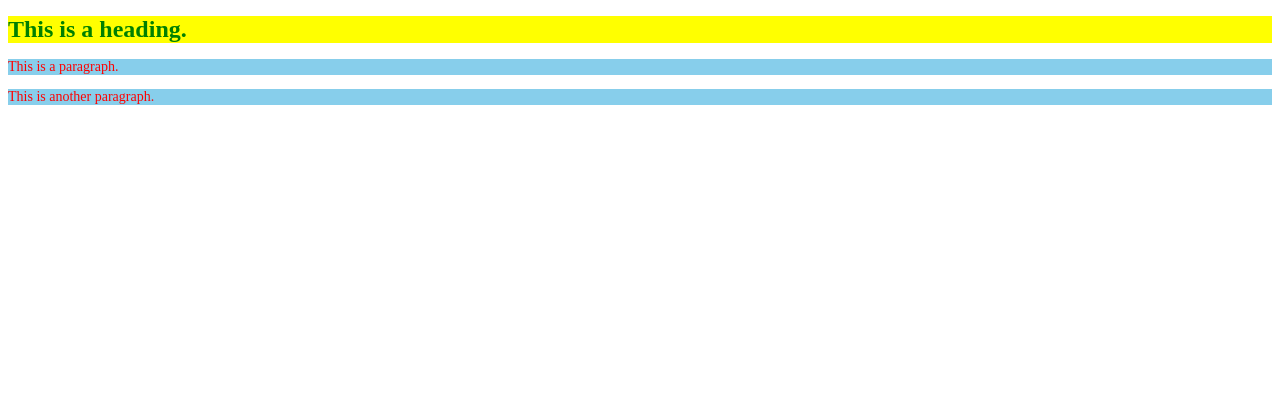
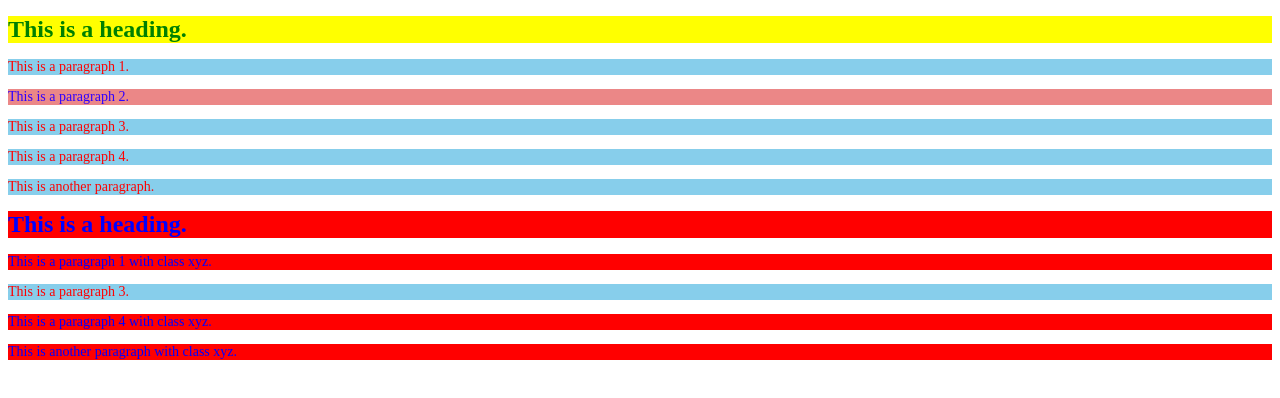
Before and after one commit to harinandan2000/Web-Development-Training, a plain HTML site: page Training/sample.html in a window 1280 px wide. Drawn offline with Linux system fonts and the light colour scheme; files that its build step writes are made by us from their sources.

Commit message:
File Update commit

```diff
--- a/Project/CSS/style.css
+++ /dev/null
@@ -1,11 +0,0 @@
-
-        h1 {
-           color: green;
-           background-color: yellow;
-           font-size: 24px;
-        }
-        p {
-            color: red;
-            background-color: skyblue;
-            font-size: 14px;
-        }
--- a/Training/sample.html
+++ b/Training/sample.html
@@ -4,12 +4,28 @@
     <meta charset="UTF-8" />
     <meta name="viewport" content="width=device-width, initial-scale=1.0" />
     <title>CSS page</title>
-    <link rel="stylesheet" href="style.css"/>
+    <link rel="stylesheet" href="style.css" />
   </head>
 
   <body>
     <h1>This is a heading.</h1>
-    <p>This is a paragraph.</p>
+    <p>This is a paragraph 1.</p>
+
+    <!-- Naming convention for id -->
+    <p id="abc">This is a paragraph 2.</p>
+
+    <p>This is a paragraph 3.</p>
+    <p>This is a paragraph 4.</p>
     <p>This is another paragraph.</p>
+
+<!-- Class Selectors -->
+
+    <h1 class="xyz">This is a heading.</h1>
+    <p class="xyz">This is a paragraph 1 with class xyz.</p>
+    <p>This is a paragraph 3.</p>
+    <p class="xyz">This is a paragraph 4 with class xyz.</p>
+    <p class="xyz">This is another paragraph with class xyz.</p>
+
+
   </body>
 </html>
--- /dev/null
+++ b/Training/style.css
@@ -0,0 +1,25 @@
+
+        h1 {
+           color: green;
+           background-color: yellow;
+           font-size: 24px;
+        }
+        p {
+            color: red;
+            background-color: skyblue;
+            font-size: 14px;
+        }
+
+        /* Naming convention for id */
+        #abc {
+            color: rgb(47, 0, 255);
+            background-color: rgb(235, 135, 135);
+            font-size: 14px;
+        }
+
+        /* Class Selectors */
+
+        .xyz{
+            color: blue;
+            background-color: red;
+        }
```
Also changed, not shown: Training/index.html (+1 -1 lines), Training/list_Table_Forms.html (+28 -21 lines).
